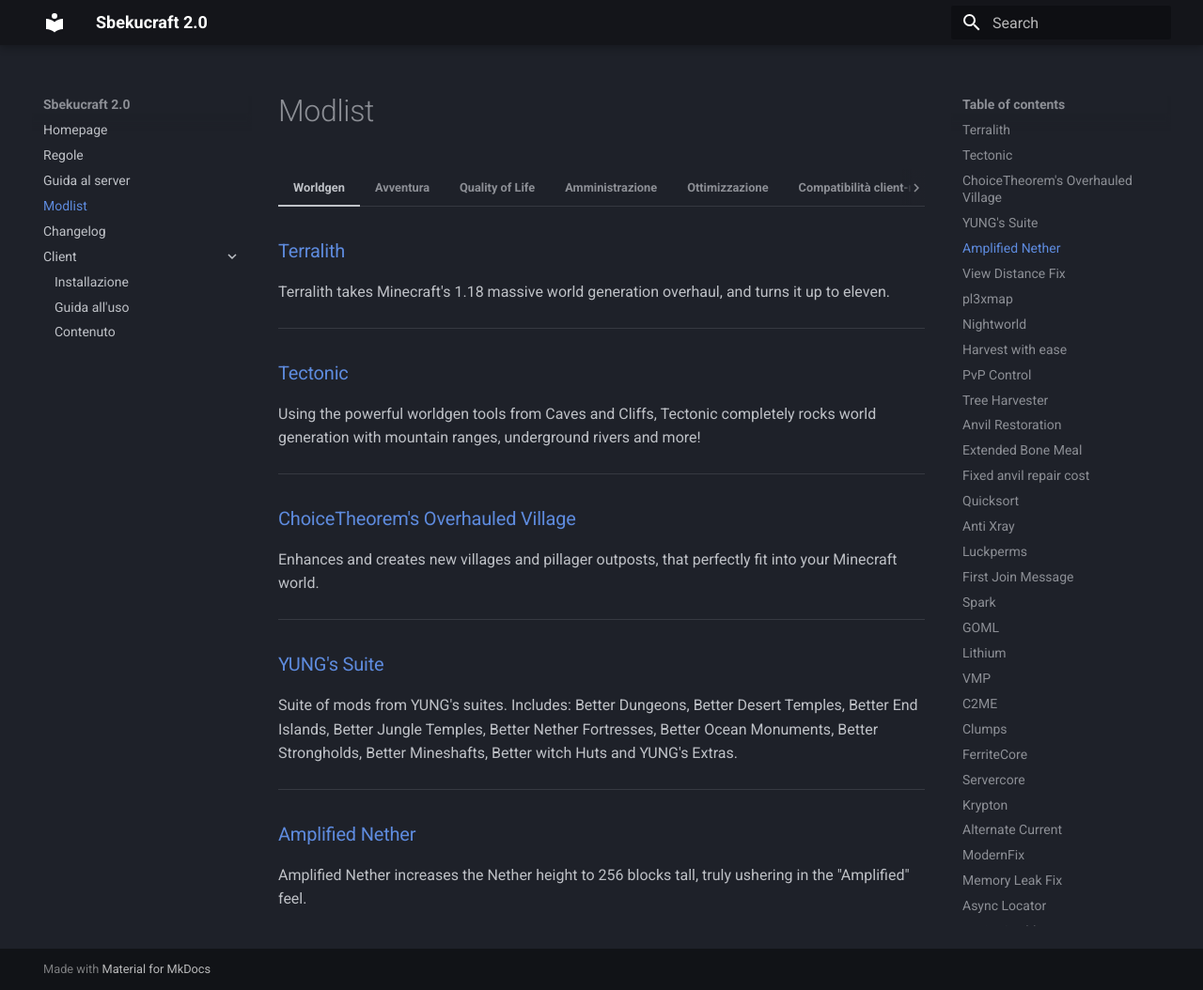
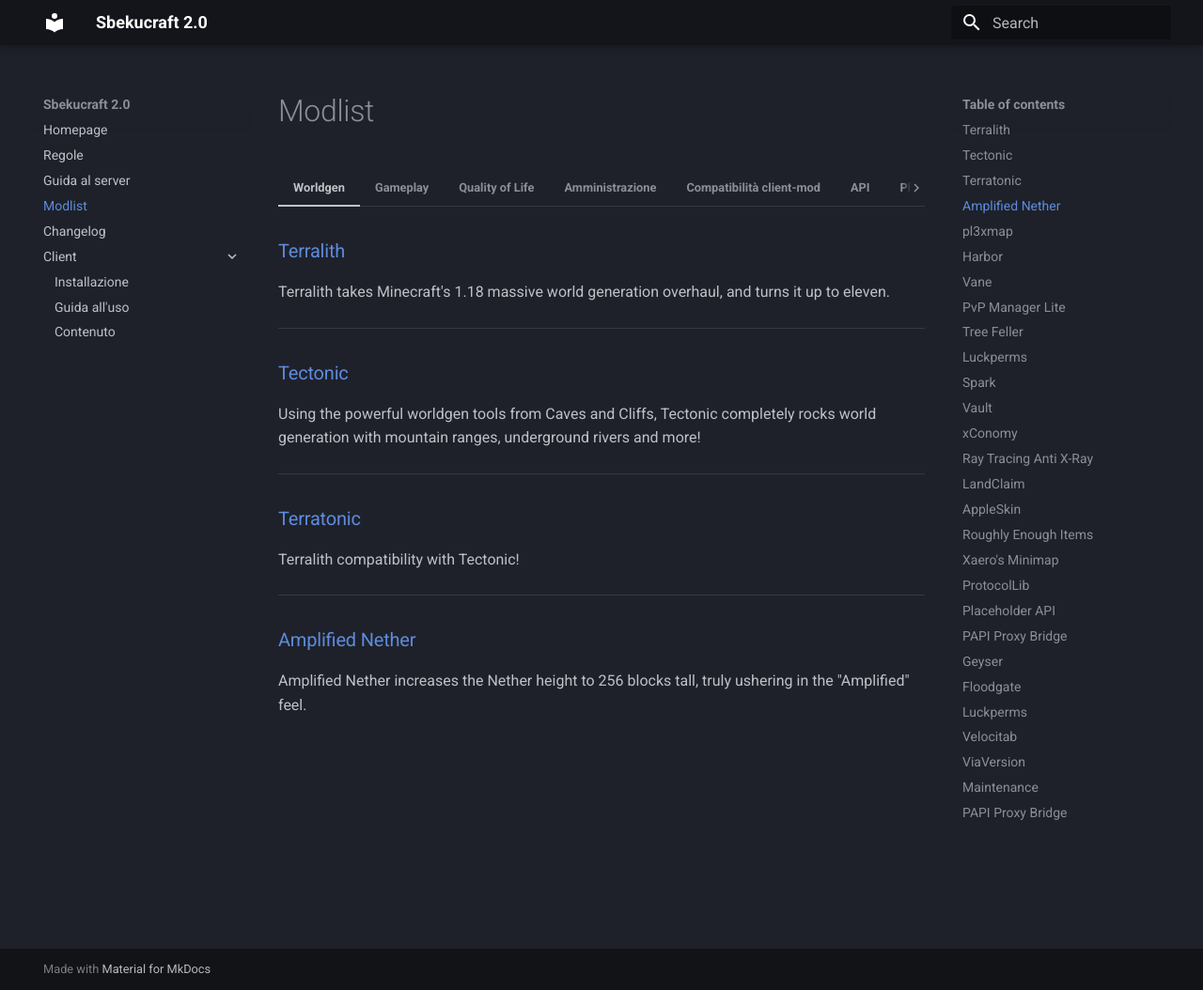
Before and after one commit to Sbekucraft/Sbekucraft-2.0-Wiki, an MkDocs documentation site: the page built from docs/content.md, in a window 1280 px wide and 1054 px high. Shown: the whole window at 94% size. Built offline with MkDocs 1.6.1 and Material for MkDocs 9.7.7, drawn with Linux system fonts in a browser that asks for light colours; some of the changed lines change nothing that is shown.

Commit message:
cambiata modlist

```diff
--- a/docs/content.md
+++ b/docs/content.md
@@ -4,142 +4,60 @@
     Terralith takes Minecraft's 1.18 massive world generation overhaul, and turns it up to eleven.
 
     ---
-    ### [Tectonic](https://modrinth.com/datapack/tectonic)
+    ### [Tectonic](https://modrinth.com/datapack/terratonic)
     Using the powerful worldgen tools from Caves and Cliffs, Tectonic completely rocks world generation with mountain ranges, underground rivers and more!
 
     ---
-    ### [ChoiceTheorem's Overhauled Village](https://modrinth.com/mod/ct-overhaul-village)
-    Enhances and creates new villages and pillager outposts, that perfectly fit into your Minecraft world.
-
-    ---
-    ### [YUNG's Suite](https://modrinth.com/user/YUNGNICKYOUNG)
-    Suite of mods from YUNG's suites. Includes: Better Dungeons, Better Desert Temples, Better End Islands, Better Jungle Temples, Better Nether Fortresses, Better Ocean Monuments, Better Strongholds, Better Mineshafts, Better witch Huts and YUNG's Extras.
+    ### [Terratonic](https://modrinth.com/datapack/terratonic)
+    Terralith compatibility with Tectonic!
 
     ---
     ### [Amplified Nether](https://modrinth.com/mod/amplified-nether)
     Amplified Nether increases the Nether height to 256 blocks tall, truly ushering in the "Amplified" feel.
 
-=== "Avventura"
-    ### [View Distance Fix](https://modrinth.com/mod/view-distance-fix)
-    A server side Fabric mod that fixes the fog when having a higher render distance on the client than on the server
-
-    ---
+=== "Gameplay"
     ### [pl3xmap](https://modrinth.com/plugin/pl3xmap)
     Pl3xMap is the original minimalistic and lightweight world map viewer for Minecraft servers using the vanilla Minecraft rendering style.
 
     ---
-    ### [Nightworld](https://modrinth.com/mod/nightworld)
-    Explore a parallel world!
+    ### [Harbor](https://www.spigotmc.org/resources/harbor-a-sleep-enhancement-plugin.60088/)
+    Ahoy, matey! Harbor is a Spigot plugin that redefines how sleep works in your server, making it easier for all the online players to get in bed quick and skip through the night!
 
 === "Quality of Life"
-    ### [Harvest with ease](https://modrinth.com/mod/harvest-with-ease)
-    Don't break crops, right click them!
-    NB: Compatible by changing the metadata
+    ### [Vane](https://oddlama.github.io/vane/)
+    Better Harvesting, Unlock All Recipes, Anvil Cost limiter, Double Doors, Grass Path.
 
     ---
-    ### [PvP Control](https://modrinth.com/mod/pvpcontrol)
-    Control PvP for an you or an individual Player.
-    NB: Compatible by changing the metadata
+    ### [PvP Manager Lite](https://www.spigotmc.org/resources/pvpmanager-lite.845/)
+    PvPManager is an all in one PvP plugin. Meaning that instead of multiple plugins that control the PvP experience in your server you would use just one.
 
     ---
-    ### [Tree Harvester](https://modrinth.com/mod/tree-harvester)
-    Harvest full trees and huge mushrooms instantly with an axe.
-
-    ---
-    ### [Anvil Restoration](https://modrinth.com/mod/anvil-restoration)
-    Repair placed anvils with iron ingots and damage them with obsidian.
-
-    ---
-    ### [Extended Bone Meal](https://modrinth.com/mod/extended-bone-meal)
-    Extends bonemeal behaviour. Instant grow with sneak, grow netherwart+cacti+sugarcane and other tweaks.
-
-    ---
-    ### [Fixed anvil repair cost](https://modrinth.com/mod/fixed-anvil-repair-cost)
-    Patches the anvil to set the default level cost, material cost and percentage repaired.
-
-    ---
-    ### [Quicksort](https://modrinth.com/mod/quicksort)
-    Lightweight item sorting. Keep your workshop organized quickly and easily.
+    ### [Tree Feller](https://www.spigotmc.org/resources/thizzyz-tree-feller.64346/)
+    Fell full trees instantly with an axe.
 
 === "Amministrazione"
-    ### [Anti Xray](https://modrinth.com/mod/anti-xray)
-    A lightweight mod that allows server owners to combat xrayers.
-
-    ---
     ### [Luckperms](https://modrinth.com/mod/luckperms)
     LuckPerms is a permissions plugin for Minecraft servers. It allows server admins to control what features players can use by creating groups and assigning permissions.
-
-    ---
-    ### [First Join Message](https://www.curseforge.com/minecraft/mc-mods/first-join-message)
-    First Join Message is a minimalistic configurable mod which sends a message to players who join a world for the first time.
 
     ---
     ### [Spark](https://modrinth.com/mod/spark)
     A performance profiler mod.
 
     ---
-    ### [GOML](https://modrinth.com/mod/goml-reserved)
-    Keep people off your lawn with claims!
+    ### [Vault](https://www.spigotmc.org/resources/vault.34315/)
+    Vault is a Permissions, Chat, & Economy API to give plugins easy hooks into these systems without needing to hook or depend on each individual plugin themselves. It was born out of a distaste for how both Register and the current Permissions API are run, and their lack of features or over-complicated implementations. Vault attempts to solve these issues by being intuitive and providing plugins with support for any system that they may use.
 
-=== "Ottimizzazione"
-    ### [Lithium](https://modrinth.com/mod/lithium)
-    A mod designed to drastically improve the general performance of Minecraft without breaking things.
+    ### [xConomy](https://www.spigotmc.org/resources/xconomy.75669/)
+    The basic economy plugin, supports other plugins that use the Vault API.
+    Supporting MySQL to save player data, and synchronize data between Bungeecord servers or via Redis.
 
     ---
-    ### [VMP](https://modrinth.com/mod/vmp-fabric)
-    A mod designed to improve general server performance at high playercount.
+    ### [Ray Tracing Anti X-Ray](https://github.com/stonar96/RayTraceAntiXray)
+    Paper Anti-Xray can't hide ores that are exposed to air in caves for example (see picture below). This plugin is an add-on for Paper Anti-Xray to hide those ores too, using ray tracing to calculate whether or not those ores are visible to players.
 
     ---
-    ### [C2ME](https://modrinth.com/mod/c2me-fabric)
-    A mod designed to improve the performance of chunk generation, I/O, and loading. This is done by taking advantage of multiple CPU cores in parallel.
-
-    ---
-    ### [Clumps](https://modrinth.com/mod/clumps)
-    Clumps XP orbs together to reduce lag | **NB:** Works after changing metadata.
-
-    ---
-    ### [FerriteCore](https://modrinth.com/mod/ferrite-core)
-    A mod that reduces the memory usage of Minecraft in a few different ways.
-
-    ---
-    ### [Servercore](https://modrinth.com/mod/servercore)
-    A mod that aims to optimize the minecraft server.
-
-    ---
-    ### [Krypton](https://modrinth.com/mod/krypton)
-    A mod that optimizes the Minecraft networking stack and entity tracker.
-
-    ---
-    ### [Alternate Current](https://modrinth.com/mod/alternate-current)
-    An efficient and non-locational redstone dust implementation.
-
-    ---
-    ### [ModernFix](https://modrinth.com/mod/modernfix)
-    An all-in-one mod that improves performance and reduces memory usage by fixing bugs that do not compromise the game experience.
-
-    ---
-    ### [Memory Leak Fix](https://modrinth.com/mod/memoryleakfix)
-    A mod that fixes random memory leaks for both the client and server
-
-    ---
-    ### [Async Locator](https://modrinth.com/mod/async-locator)
-    A mod that makes locating features asynchronous, mitigating associated lag. | **NB**: Launches on 1.20.4 out of the box
-
-    ---
-    ### [RecipeCooldown](https://modrinth.com/mod/recipecooldown)
-    A mod that prevents excessive crafting recipe request from the client to lag out the server.
-
-    ---
-    ### [Carpet](https://modrinth.com/mod/carpet)
-    A mod for vanilla Minecraft that allows you to take full control of what matters from a technical perspective of the game.
-
-    ---
-    ### [Carpet Extra](https://modrinth.com/mod/carpet-extra)
-    A mod that adds extra features to the Carpet mod. | **NB**: Compatible by changing the metadata
-
-    ---
-    ### [Chunky Pregenerator](https://modrinth.com/plugin/chunky)
-    A mod which pre-generates chunks, quickly and efficiently.
+    ### [LandClaim](https://www.spigotmc.org/resources/landclaim.69666/)
+    LandClaim is a land protection tool that allows players to safely claim WorldGuard regions and plots using money.
 
 === "Compatibilità client-mod"
     ### [AppleSkin](https://modrinth.com/mod/appleskin)
@@ -154,28 +72,13 @@
     Displays a map of the nearby world terrain, players, mobs, entities in the corner of your screen. Lets you create waypoints which help you find the locations you've marked.
 
 === "API"
-    ### [Forge config API port](https://modrinth.com/mod/forge-config-api-port)
-    Forge's whole config system provided to the Fabric ecosystem. Designed for a multiloader architecture.
+    ### [ProtocolLib](https://www.spigotmc.org/resources/protocollib.1997/)
+    ProtocolLib is a library that allows read and write access to the Minecraft protocol. It handles most of the overhead required with reflection and channel injection and provides wrappers to simplify packet modification. It is updated with most Minecraft updates so, ideally, individual plugins don't have to. ProtocolLib often doesn't need to be updated for minor updates, especially if there are few code changes (i.e. the 1.8 security updates)
+
 
     ---
-    ### [YUNG's API ](https://modrinth.com/mod/yungs-api)
-    Library mod for YUNG's mods. | **NB:** Works after Crystal_Spider_'s fixes.
-
-    ---
-    ### [Architectury API](https://modrinth.com/mod/architectury-api)
-    An intermediary api aimed to ease developing multiplatform mods.
-
-    ---
-    ### [Collective](https://modrinth.com/mod/collective)
-    Collective is a shared library with common code for all of Serilum's mods.
-
-    ---
-    ### [FabricProxy-Lite](https://modrinth.com/mod/fabricproxy-lite)
-    Fabric mod for support forward player data from velocity
-
-    ---
-    ### [Text Placeholder API](https://modrinth.com/mod/placeholder-api)
-    Placeholder and Text manipulation library for your Minecraft mods.
+    ### [Placeholder API](https://www.spigotmc.org/resources/placeholderapi.6245/)
+    PlaceholderAPI is a plugin for Spigot servers that allows server owners to display information from various plugins with a uniform format.
 
     ---
     ### [PAPI Proxy Bridge](https://modrinth.com/plugin/papiproxybridge)
```
